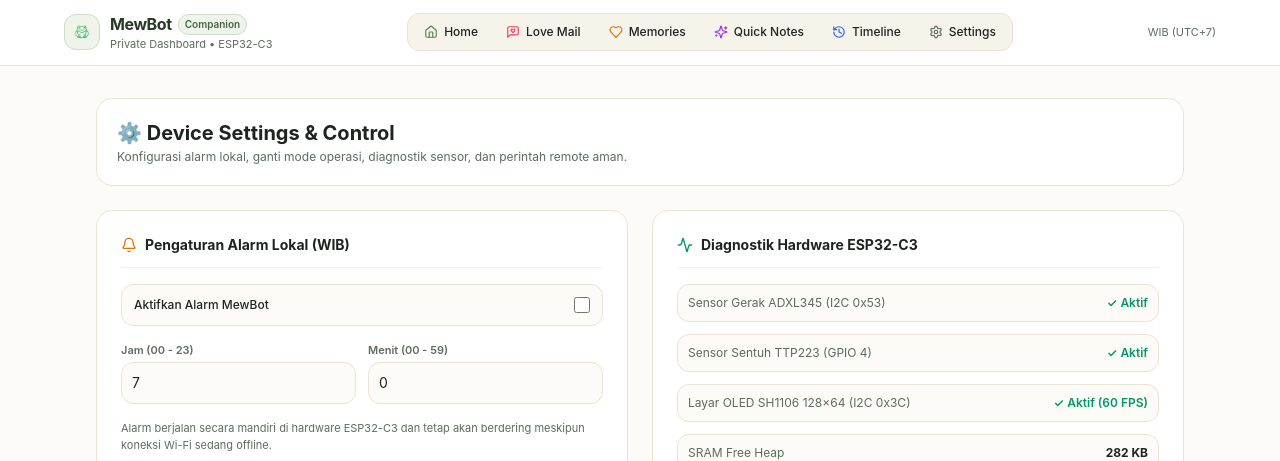
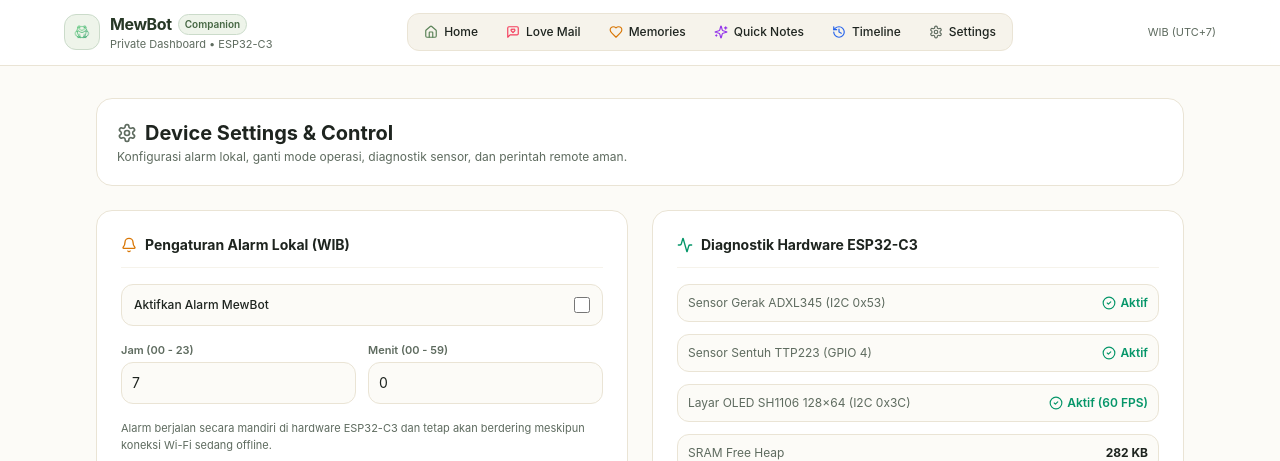
Before and after one commit to mewmooo/MewFrog, a Next.js app in the folder dashboard/: page /settings in a window 1280 px wide. Shown: the top 461 px of the page. Built offline with nearby package versions, Linux system fonts and the light colour scheme; no server answers.

Commit message:
feat(ui): eliminate emoji icons and adopt minimalist Linear-style SVG design system

```diff
--- a/dashboard/src/app/love-mail/page.tsx
+++ b/dashboard/src/app/love-mail/page.tsx
@@ -84,7 +84,8 @@ export default function LoveMailPage() {
       <div className="flex flex-col sm:flex-row sm:items-center justify-between gap-3 bg-white p-5 rounded-2xl border border-[#eae4d5] shadow-xs">
         <div>
           <h1 className="text-xl font-bold text-[#1e241f] flex items-center gap-2">
-            <span>💌 Love Mail Studio</span>
+            <Heart className="w-5 h-5 text-rose-500 fill-rose-500/20" />
+            <span>Love Mail Studio</span>
             <span className="text-xs font-semibold px-2.5 py-0.5 rounded-full bg-rose-50 text-rose-600 border border-rose-200">
               FIFO Queue
             </span>
@@ -137,7 +138,7 @@ export default function LoveMailPage() {
                 onChange={(e) => setInputText(e.target.value)}
                 maxLength={80}
                 rows={4}
-                placeholder="Contoh: Semangat kerjanya sayang! Jangan lupa makan siang ya ❤️"
+                placeholder="Contoh: Semangat kerjanya sayang! Jangan lupa makan siang ya."
                 className="w-full text-sm p-4 rounded-xl border border-[#eae4d5] focus:outline-none focus:border-[#466743] focus:ring-2 focus:ring-[#466743]/15 resize-none bg-[#fcfbf7] leading-relaxed"
               />
               <p className="text-[11px] text-[#5e6b5f]">
@@ -165,7 +166,7 @@ export default function LoveMailPage() {
             <div className="flex items-center justify-between pt-2">
               <button
                 type="button"
-                onClick={() => setInputText('Semangat ya hari ini! Aku selalu ada untukmu ❤️')}
+                onClick={() => setInputText('Semangat ya hari ini! Aku selalu ada untukmu.')}
                 className="text-xs text-[#466743] hover:underline"
               >
                 + Pakai Contoh Manis
@@ -200,7 +201,7 @@ export default function LoveMailPage() {
               {/* Header Bar */}
               <div className="flex items-center justify-between border-b border-emerald-900/60 pb-1 text-[9px] font-bold">
                 <span className="flex items-center gap-1">
-                  <span>💌</span>
+                  <span></span>
                   <span>LOVE MAIL</span>
                 </span>
                 <span className="text-emerald-400">15s</span>
--- a/dashboard/src/app/memories/page.tsx
+++ b/dashboard/src/app/memories/page.tsx
@@ -34,7 +34,8 @@ export default function MemoriesPage() {
       <div className="flex flex-col sm:flex-row sm:items-center justify-between gap-3 bg-white p-5 rounded-2xl border border-[#eae4d5] shadow-xs">
         <div>
           <h1 className="text-xl font-bold text-[#1e241f] flex items-center gap-2">
-            <span>📖 Message Memories</span>
+            <Heart className="w-5 h-5 text-amber-600 fill-amber-600/20" />
+            <span>Message Memories</span>
             <span className="text-xs font-semibold px-2.5 py-0.5 rounded-full bg-amber-50 text-amber-700 border border-amber-200">
               Retensi 90 Hari
             </span>
--- a/dashboard/src/app/notes/page.tsx
+++ b/dashboard/src/app/notes/page.tsx
@@ -44,7 +44,7 @@ export default function QuickNotesPage() {
       });
       const data = await res.json();
       if (res.ok) {
-        setToast(`Template "${template.title}" berhasil dikirim ke antrean MewBot! 💌`);
+        setToast(`Template "${template.title}" berhasil dikirim ke antrean MewBot!`);
       } else {
         setToast(data.error || 'Gagal mengirim');
       }
@@ -89,7 +89,8 @@ export default function QuickNotesPage() {
       <div className="flex flex-col sm:flex-row sm:items-center justify-between gap-3 bg-white p-5 rounded-2xl border border-[#eae4d5] shadow-xs">
         <div>
           <h1 className="text-xl font-bold text-[#1e241f] flex items-center gap-2">
-            <span>✨ Quick Love Notes</span>
+            <Sparkles className="w-5 h-5 text-purple-600" />
+            <span>Quick Love Notes</span>
           </h1>
           <p className="text-xs text-[#5e6b5f] mt-0.5">
             Kumpulan template pesan cinta siap kirim dengan 1 kali klik ke MewBot.
--- a/dashboard/src/app/page.tsx
+++ b/dashboard/src/app/page.tsx
@@ -47,7 +47,7 @@ export default function MewBotHomePage() {
       if (!res.ok) {
         setFeedback(resData.error || 'Gagal mengirim pesan');
       } else {
-        setFeedback('Surat terkirim ke antrean! MewBot akan membacanya sesaat lagi 💌');
+        setFeedback('Surat terkirim ke antrean! MewBot akan membacanya sesaat lagi.');
         setQuickMsg('');
         fetchOverview();
       }
@@ -85,7 +85,7 @@ export default function MewBotHomePage() {
         <div>
           <h1 className="text-xl md:text-2xl font-bold tracking-tight text-[#1e241f] flex items-center gap-2">
             <span>Halo! MewBot Companion</span>
-            <span className="text-xl">🌿</span>
+            <Sparkles className="w-5 h-5 text-[#466743]" />
           </h1>
           <p className="text-xs md:text-sm text-[#5e6b5f] mt-0.5">
             Karakter kodok pixel-art cerdas di meja kerja Anda, terhubung ke dashboard privat.
@@ -171,13 +171,14 @@ export default function MewBotHomePage() {
             </button>
             <button
               onClick={() => handleToggleMode('CLOCK')}
-              className={`flex-1 py-1.5 rounded-lg text-xs font-semibold transition-all ${
+              className={`flex-1 py-1.5 rounded-lg text-xs font-semibold transition-all flex items-center justify-center gap-1.5 ${
                 state?.desired_mode === 'CLOCK' || (!state && dev?.mode === 'CLOCK')
                   ? 'bg-white text-[#273826] shadow-xs'
                   : 'text-[#5e6b5f] hover:text-[#1e241f]'
               }`}
             >
-              ⏰ Hybrid Clock
+              <Clock className="w-3.5 h-3.5 inline-block text-[#5e6b5f]" />
+              <span>Hybrid Clock</span>
             </button>
           </div>
         </div>
--- a/dashboard/src/app/settings/page.tsx
+++ b/dashboard/src/app/settings/page.tsx
@@ -92,7 +92,8 @@ export default function SettingsPage() {
       <div className="flex items-center justify-between bg-white p-5 rounded-2xl border border-[#eae4d5] shadow-xs">
         <div>
           <h1 className="text-xl font-bold text-[#1e241f] flex items-center gap-2">
-            <span>⚙️ Device Settings & Control</span>
+            <Settings className="w-5 h-5 text-[#5e6b5f]" />
+            <span>Device Settings &amp; Control</span>
           </h1>
           <p className="text-xs text-[#5e6b5f] mt-0.5">
             Konfigurasi alarm lokal, ganti mode operasi, diagnostik sensor, dan perintah remote aman.
@@ -175,15 +176,24 @@ export default function SettingsPage() {
           <div className="space-y-3 text-xs">
             <div className="flex items-center justify-between p-2.5 rounded-xl bg-[#fcfbf7] border border-[#eae4d5]">
               <span className="text-[#5e6b5f]">Sensor Gerak ADXL345 (I2C 0x53)</span>
-              <span className="font-semibold text-emerald-600">✓ Aktif</span>
+              <span className="font-semibold text-emerald-600 flex items-center gap-1">
+                <CheckCircle2 className="w-3.5 h-3.5 text-emerald-600" />
+                <span>Aktif</span>
+              </span>
             </div>
             <div className="flex items-center justify-between p-2.5 rounded-xl bg-[#fcfbf7] border border-[#eae4d5]">
               <span className="text-[#5e6b5f]">Sensor Sentuh TTP223 (GPIO 4)</span>
-              <span className="font-semibold text-emerald-600">✓ Aktif</span>
+              <span className="font-semibold text-emerald-600 flex items-center gap-1">
+                <CheckCircle2 className="w-3.5 h-3.5 text-emerald-600" />
+                <span>Aktif</span>
+              </span>
             </div>
             <div className="flex items-center justify-between p-2.5 rounded-xl bg-[#fcfbf7] border border-[#eae4d5]">
               <span className="text-[#5e6b5f]">Layar OLED SH1106 128×64 (I2C 0x3C)</span>
-              <span className="font-semibold text-emerald-600">✓ Aktif (60 FPS)</span>
+              <span className="font-semibold text-emerald-600 flex items-center gap-1">
+                <CheckCircle2 className="w-3.5 h-3.5 text-emerald-600" />
+                <span>Aktif (60 FPS)</span>
+              </span>
             </div>
             <div className="flex items-center justify-between p-2.5 rounded-xl bg-[#fcfbf7] border border-[#eae4d5]">
               <span className="text-[#5e6b5f]">SRAM Free Heap</span>
--- a/dashboard/src/app/timeline/page.tsx
+++ b/dashboard/src/app/timeline/page.tsx
@@ -32,7 +32,8 @@ export default function TimelinePage() {
       <div className="flex flex-col sm:flex-row sm:items-center justify-between gap-3 bg-white p-5 rounded-2xl border border-[#eae4d5] shadow-xs">
         <div>
           <h1 className="text-xl font-bold text-[#1e241f] flex items-center gap-2">
-            <span>📜 Activity Timeline</span>
+            <History className="w-5 h-5 text-blue-600" />
+            <span>Activity Timeline</span>
           </h1>
           <p className="text-xs text-[#5e6b5f] mt-0.5">
             Log kronologis event aktivitas MewBot (Status Online, Pergantian Mode, Love Mail, Reaksi Sentuh).
```
Also changed, not shown: 1 other file (tests, documents, lock files or other folders).
